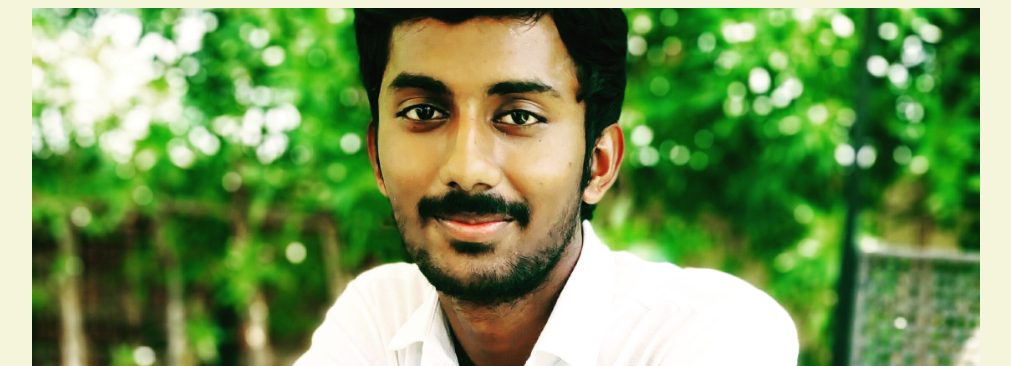
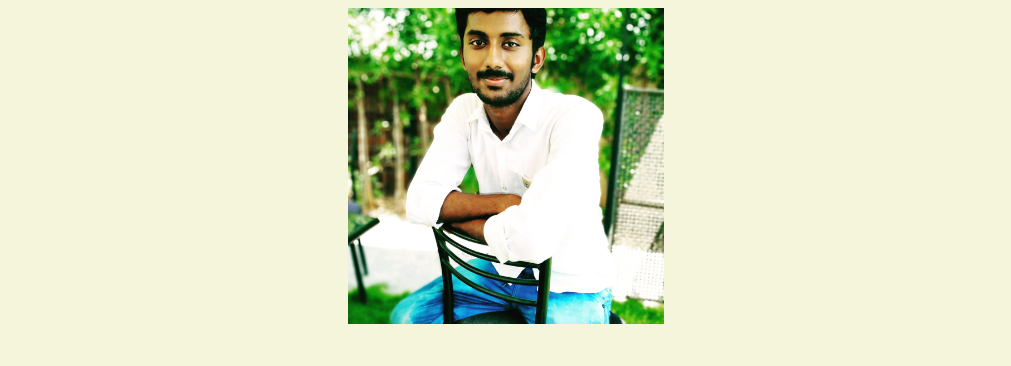
Before and after one commit to SreenuSehwag/portfolio-github.io, a plain HTML site: page index.html in a window 1280 px wide. Shown: the top 366 px of the page, without its empty margins (134-1145 px from the left). Drawn offline with Linux system fonts and the light colour scheme.

Commit message:
Update index.html

```diff
--- a/index.html
+++ b/index.html
@@ -14,7 +14,7 @@
  	</header>
 
  <body>
- 	<img src="IMG_20190310_233748_600.jpg" width=75% alt="banner">
+ 	<img src="IMG_20190310_233748_600.jpg" width=25% alt="banner">
  	<h1>BUTTI SREENIVASULA REDDY</h1>
  	<h2>About Me</h2>
  	<p>I am a javascript developer</p>
```
